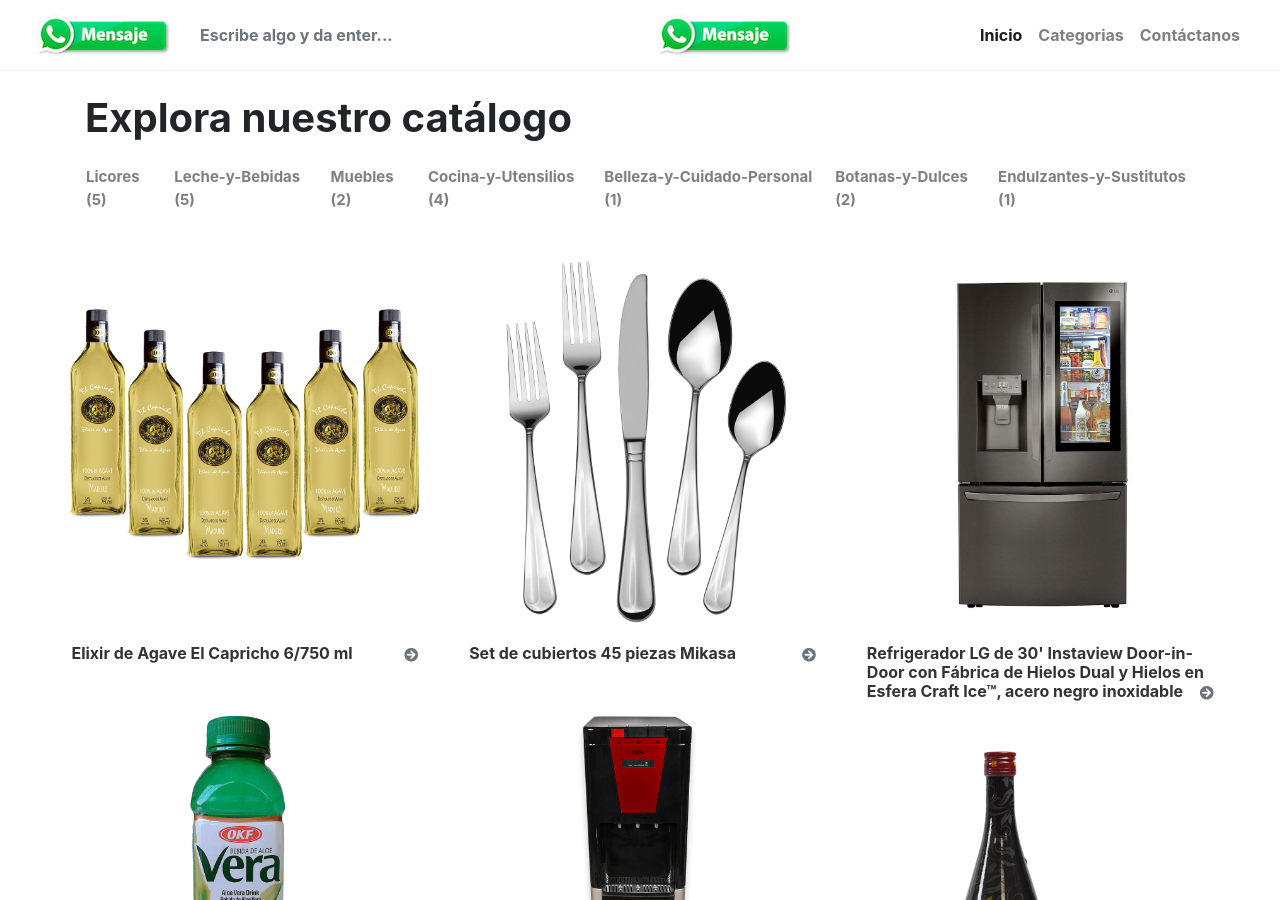
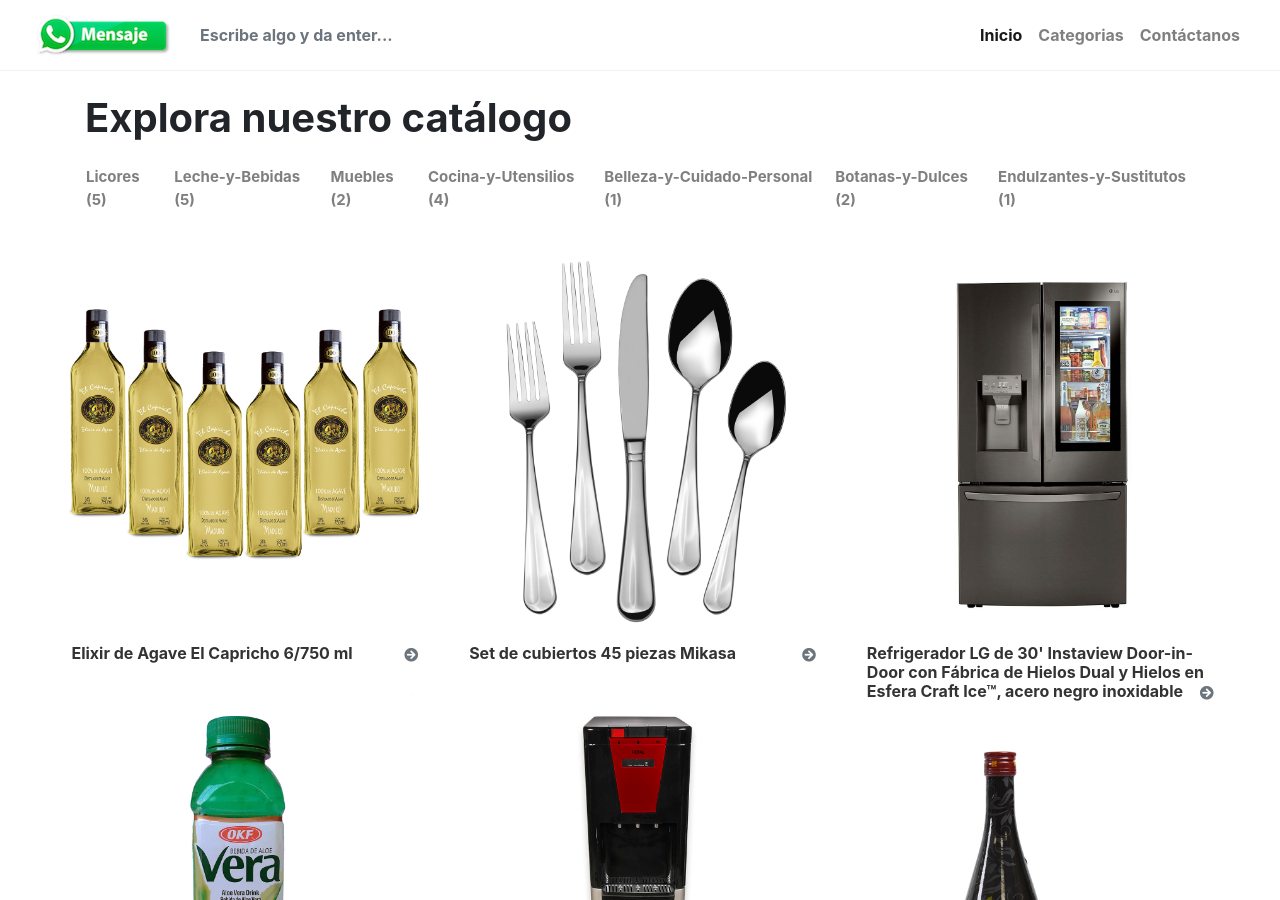
Before and after one commit to saldodromo-mx/webpage, a Jekyll site: the page built from index.html, in a window 1280 px wide and 900 px high. Built offline with Jekyll 4.4.1, drawn with Linux system fonts in a browser that asks for light colours; nearby versions of some CDN libraries; library files that are not in the unit come from our copies; the list of posts is cut into pages by our own code; comment, search, counter and statistics services are not loaded.

Commit message:
Quitar include menu-whatsapp.html

```diff
--- a/_layouts/default.html
+++ b/_layouts/default.html
@@ -32,9 +32,6 @@
     <div class="collapse navbar-collapse" id="navbarsDefault">
     	<ul class="navbar-nav mr-auto align-items-center">
             {% include search-lunr.html %}
-      </ul>
-      <ul class="navbar-nav mc-auto align-items-center">
-           {% include menu-whatsapp.html %}
       </ul>
     	<ul class="navbar-nav ml-auto align-items-center">
     		{% include menu-header.html %}
```
